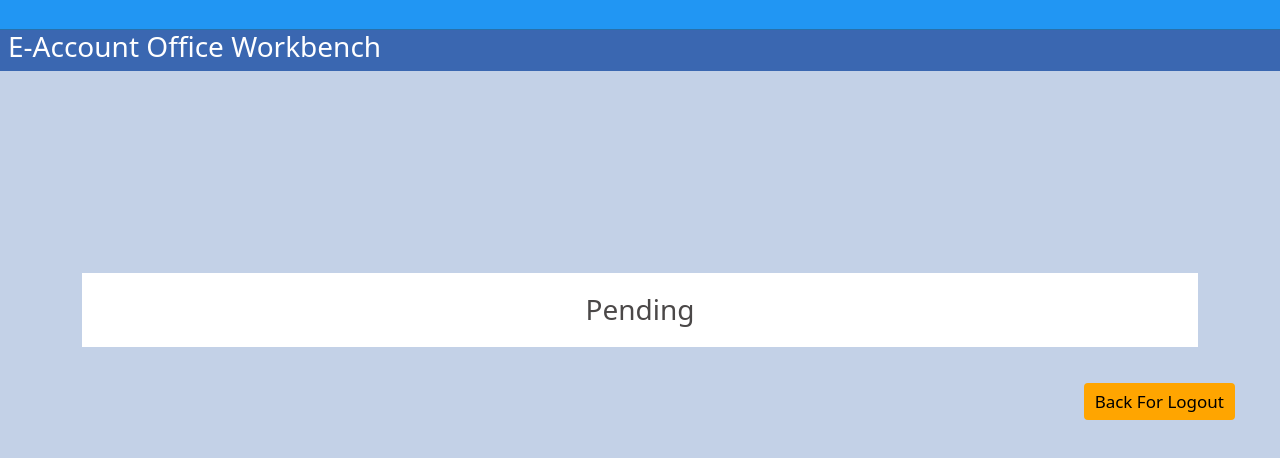
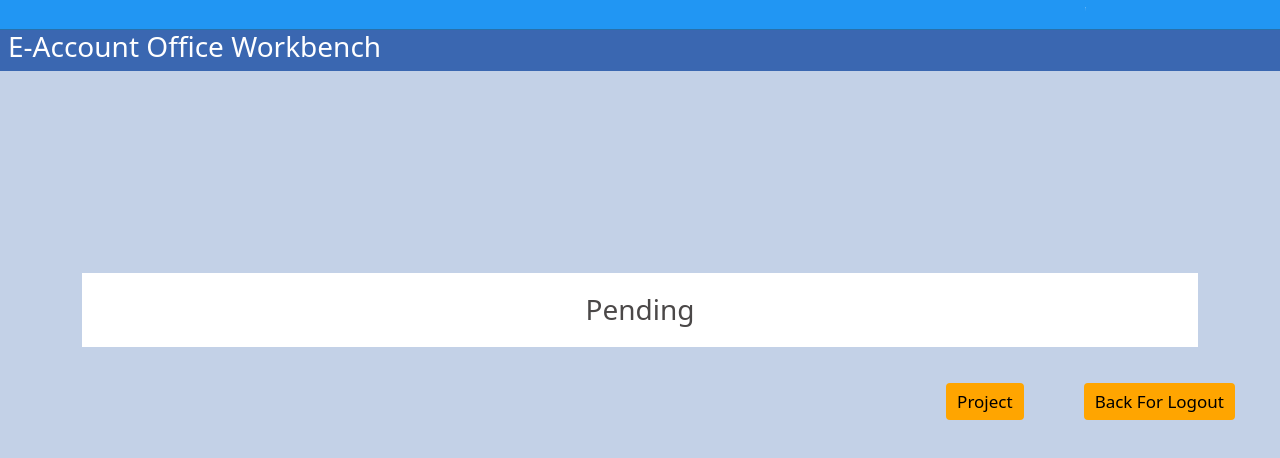
Before and after one commit to IACDA/Deputymanagerdashboard.github.io, a plain HTML site: page index.html in a window 1280 px wide. Drawn offline with nearby package versions, Linux system fonts and the light colour scheme.

Commit message:
Update index.html
update2

```diff
--- a/index.html
+++ b/index.html
@@ -38,7 +38,7 @@
 </div>
 </div>
 <ul class="main-menu">
-
+	<li><a href="<li><a href="https://skills.myp2e.org/" class="btn">Project</a><li>
 	<li><a href="https://script.google.com/macros/s/AKfycbxqVOEPrq8imXGC9vjuq-ykrNOl9b1nZqwUZmFgcplYUI_2g8pxZGNRgowjnXKCvQjxRQ/exec" class="btn">Back For Logout</a><li>
 </ul>
 </center>
```
